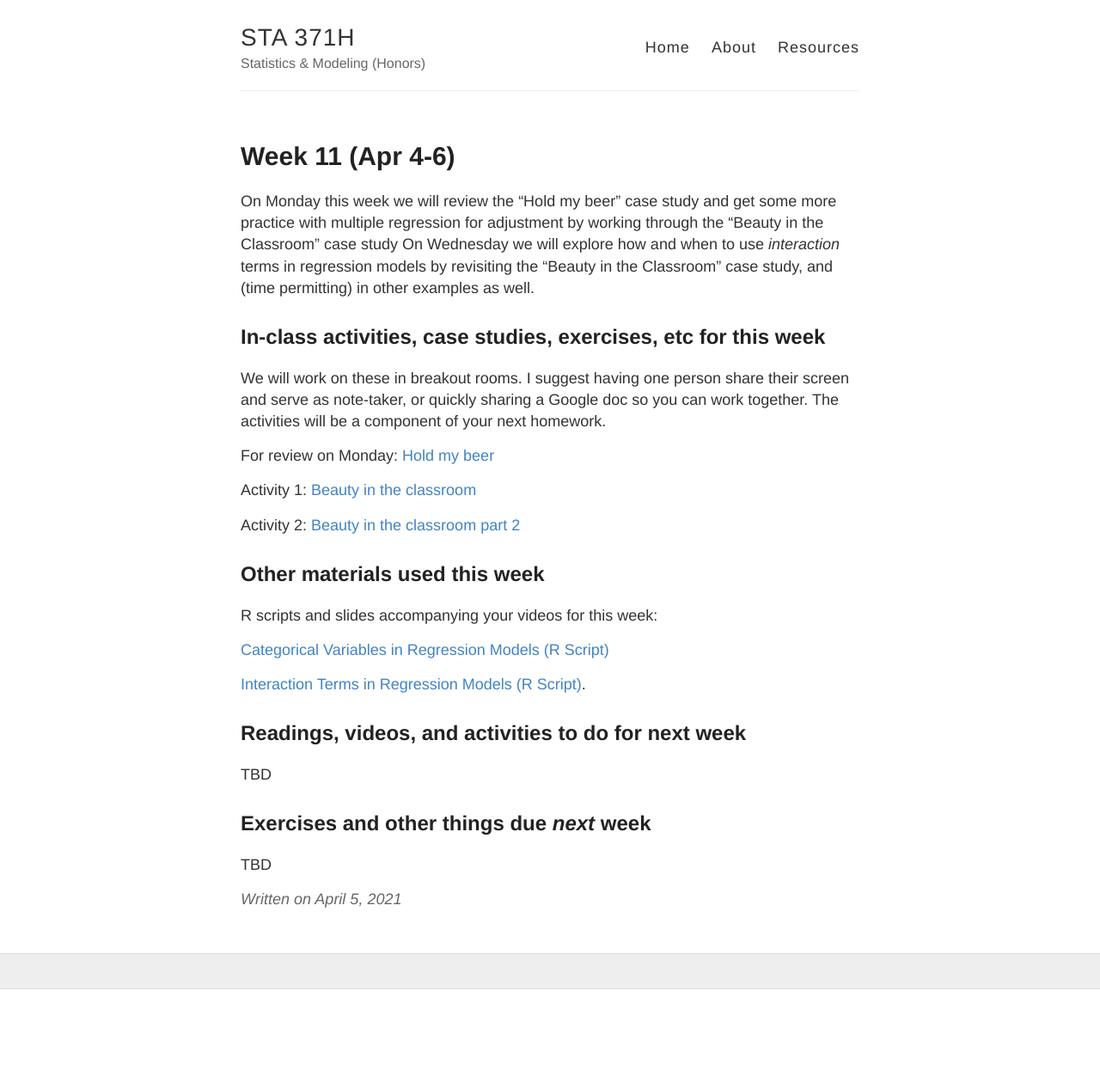
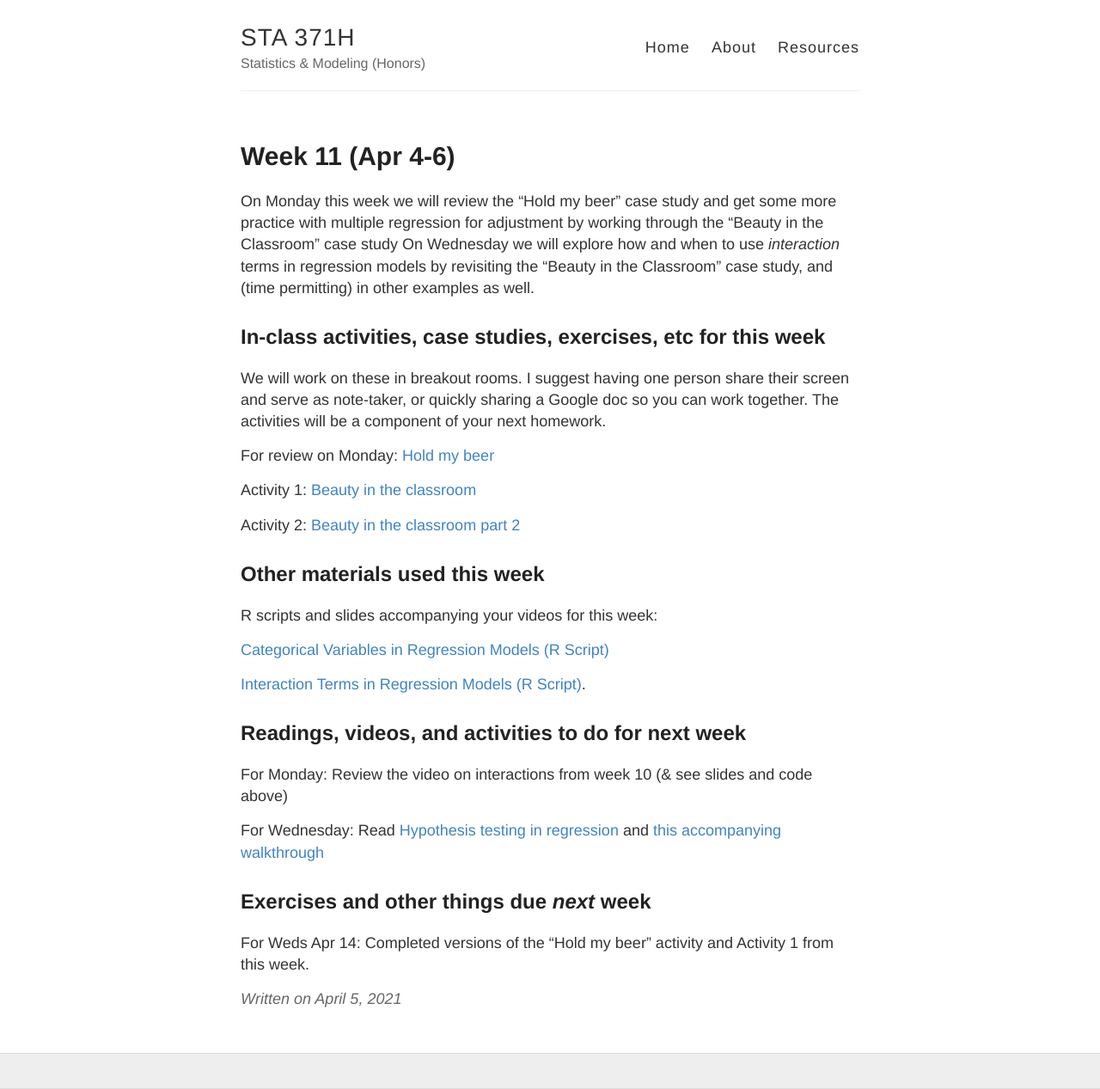
Before and after one commit to jaredsmurray/sta371h, a Jekyll site: the page built from docs/_posts/2021-04-05-Week-11.md, in a window 1280 px wide. Shown: the whole page at 86% size. Built offline with Jekyll 4.4.1, drawn with Linux system fonts in a browser that asks for light colours; before the commit the page ends 1151 px from its top, so only the background shows below that.

Commit message:
Update 2021-04-05-Week-11.md

```diff
--- a/docs/_posts/2021-04-05-Week-11.md
+++ b/docs/_posts/2021-04-05-Week-11.md
@@ -27,8 +27,10 @@ R scripts and slides accompanying your videos for this week:
 
 ## Readings, videos, and activities to do for next week
 
-TBD
+For Monday: Review the video on interactions from week 10 (& see slides and code above)
+
+For Wednesday: Read [Hypothesis testing in regression](../files/hyp_testing_reg.pdf) and [this accompanying walkthrough](../files/saratoga_test.html)
 
 ## Exercises and other things due *next* week
 
-TBD
+For Weds Apr 14: Completed versions of the "Hold my beer" activity and Activity 1 from this week.
```
